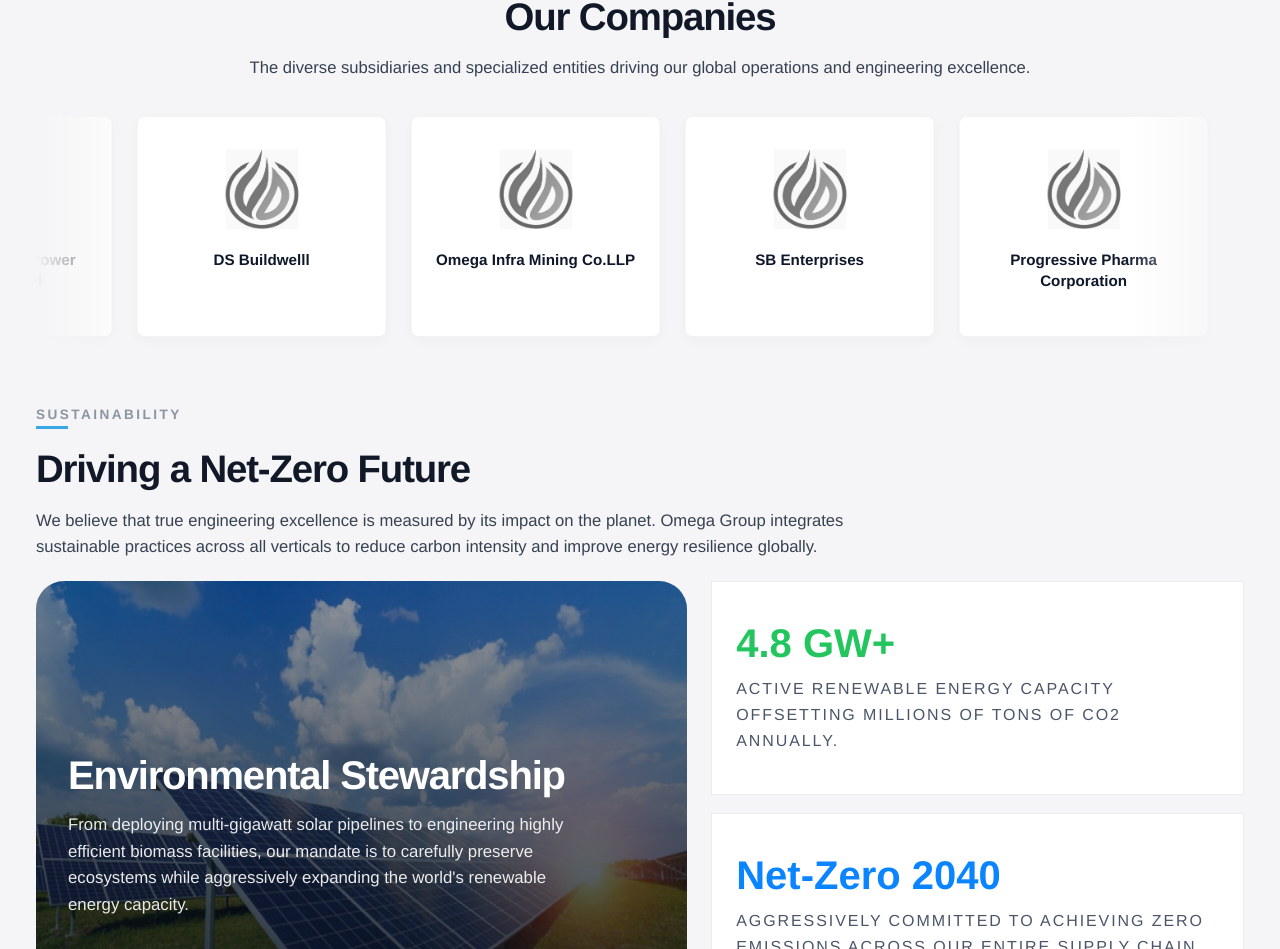
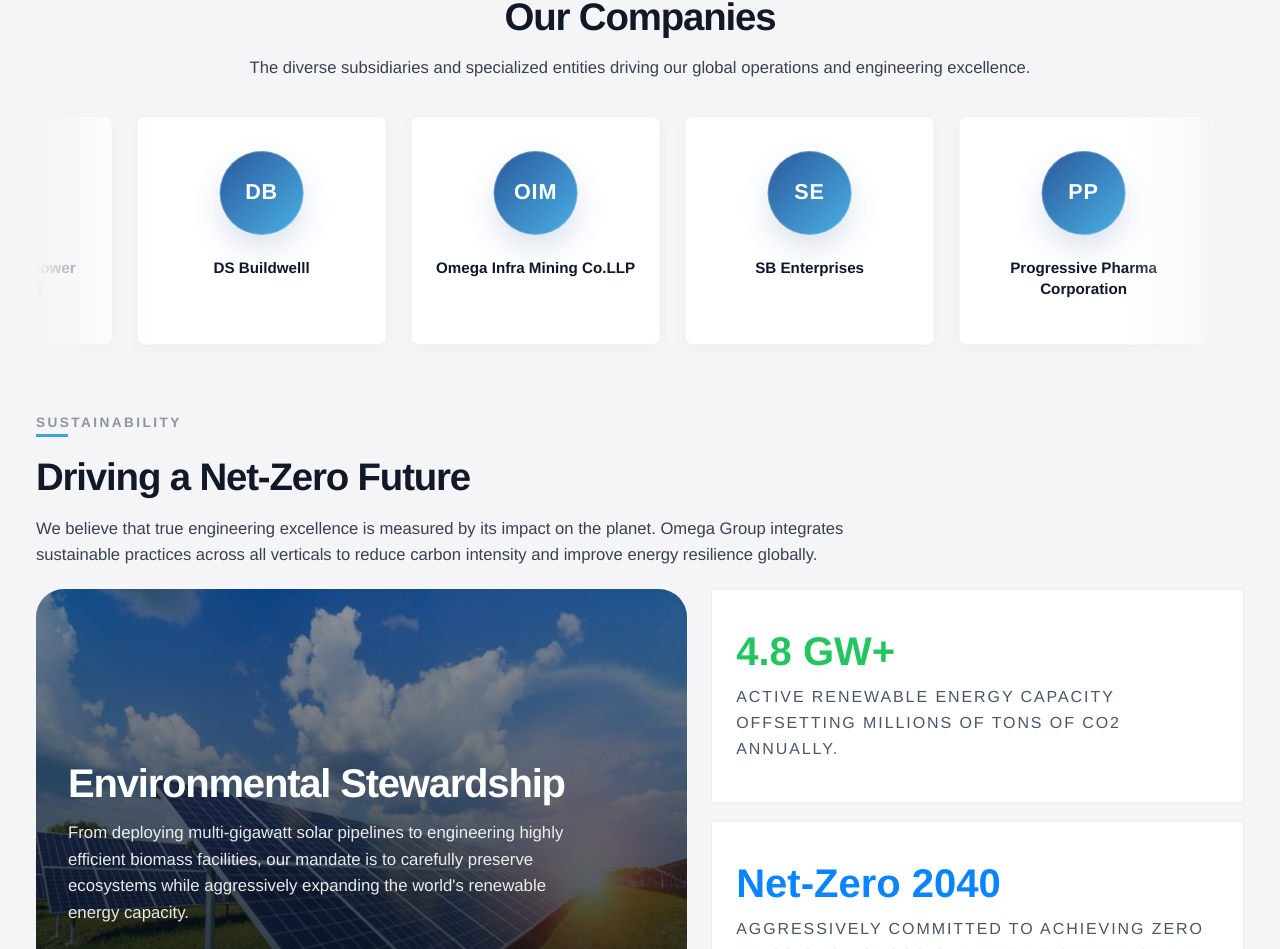
Before and after one commit to Techfirst123/omegainfram, a React (Vite) app: page / in a window 1280 px wide. Shown: the part 2786-3735 px from the top of the page. Built offline with nearby package versions, Linux system fonts and the light colour scheme.

Commit message:
Update company logo placeholders

```diff
--- a/src/App.css
+++ b/src/App.css
@@ -1247,7 +1247,9 @@ main {
 .company-logo-wrapper {
   display: flex;
   justify-content: center;
+  align-items: center;
   margin-bottom: 20px;
+  min-height: 88px;
 }
 
 .company-logo-image {
@@ -1258,9 +1260,37 @@ main {
   filter: grayscale(100%) opacity(0.8);
 }
 
+.company-logo-image-real {
+  width: 150px;
+  max-height: 86px;
+  filter: none;
+}
+
+.company-initial-logo {
+  width: 84px;
+  height: 84px;
+  display: grid;
+  place-items: center;
+  border-radius: 50%;
+  background:
+    linear-gradient(135deg, rgba(31, 79, 149, 0.95), rgba(55, 168, 227, 0.9));
+  color: #ffffff;
+  font-size: 1.35rem;
+  font-weight: 800;
+  letter-spacing: 0.04em;
+  box-shadow: inset 0 0 0 1px rgba(255, 255, 255, 0.25), 0 14px 30px rgba(31, 79, 149, 0.16);
+  transition: all 0.3s ease;
+}
+
 .company-logo-card:hover .company-logo-image {
   filter: grayscale(0%) opacity(1);
   transform: scale(1.1);
+}
+
+.company-logo-card:hover .company-initial-logo {
+  transform: scale(1.08);
+  background:
+    linear-gradient(135deg, rgba(34, 197, 94, 0.96), rgba(31, 79, 149, 0.94));
 }
 
 .company-logo-card h4 {
--- a/src/App.tsx
+++ b/src/App.tsx
@@ -287,7 +287,7 @@ const businessStreams: BusinessStream[] = [
 ]
 
 const companiesList = [
-  { name: 'Path Found Biogas pvt ltd', desc: 'Waste-to-energy ecosystems and bio-renewable fuels.' },
+  { name: 'Path Found Biogas pvt ltd', desc: 'Waste-to-energy ecosystems and bio-renewable fuels.', logo: '/pathfound-logo.png' },
   { name: 'Helios Solar Tech Power solution pvt ltd', desc: 'High-efficiency solar solutions and smart grids.' },
   { name: 'DS Buildwelll', desc: 'Structural and civil infrastructure works.' },
   { name: 'Omega Infra Mining Co.LLP', desc: 'Sustainable mining and aggregate operations.' },
@@ -298,6 +298,38 @@ const companiesList = [
   { name: 'Path Found Infrastructure', desc: 'Large-scale national corridors and highway systems.' },
   { name: 'Samaira Shadab Infrastructure LLP', desc: 'Bespoke integrated civic amenities and urban development.' },
 ];
+
+function getCompanyInitials(name: string) {
+  const ignoredWords = new Set(['pvt', 'ltd', 'llp', 'co', 'corporation'])
+  return name
+    .replace(/\./g, ' ')
+    .split(/\s+/)
+    .filter((word) => word && !ignoredWords.has(word.toLowerCase()))
+    .map((word) => word[0])
+    .join('')
+    .slice(0, 4)
+    .toUpperCase()
+}
+
+function CompanyLogo({ company }: { company: { name: string; logo?: string } }) {
+  if (company.logo) {
+    return (
+      <img
+        className="company-logo-image company-logo-image-real"
+        src={company.logo}
+        alt={`${company.name} official logo`}
+        loading="lazy"
+        decoding="async"
+      />
+    )
+  }
+
+  return (
+    <div className="company-initial-logo" aria-label={`${company.name} logo placeholder`}>
+      {getCompanyInitials(company.name)}
+    </div>
+  )
+}
 
 const newsItems = [
   {
@@ -650,13 +682,7 @@ function App() {
                   {[...companiesList, ...companiesList].map((company, idx) => (
                     <div className="company-logo-card" key={company.name + idx}>
                       <div className="company-logo-wrapper">
-                        <img
-                          className="company-logo-image"
-                          src="/logo.png"
-                          alt={`${company.name} Omega Group renewable infrastructure division`}
-                          loading="lazy"
-                          decoding="async"
-                        />
+                        <CompanyLogo company={company} />
                       </div>
                       <h4>{company.name}</h4>
                       <p className="company-desc">{company.desc}</p>
@@ -831,13 +857,7 @@ function App() {
                   {[...companiesList, ...companiesList].map((company, idx) => (
                     <div className="company-logo-card" key={company.name + idx}>
                       <div className="company-logo-wrapper">
-                        <img
-                          className="company-logo-image"
-                          src="/logo.png"
-                          alt={`${company.name} Omega Group renewable infrastructure division`}
-                          loading="lazy"
-                          decoding="async"
-                        />
+                        <CompanyLogo company={company} />
                       </div>
                       <h4>{company.name}</h4>
                       <p className="company-desc">{company.desc}</p>
```
